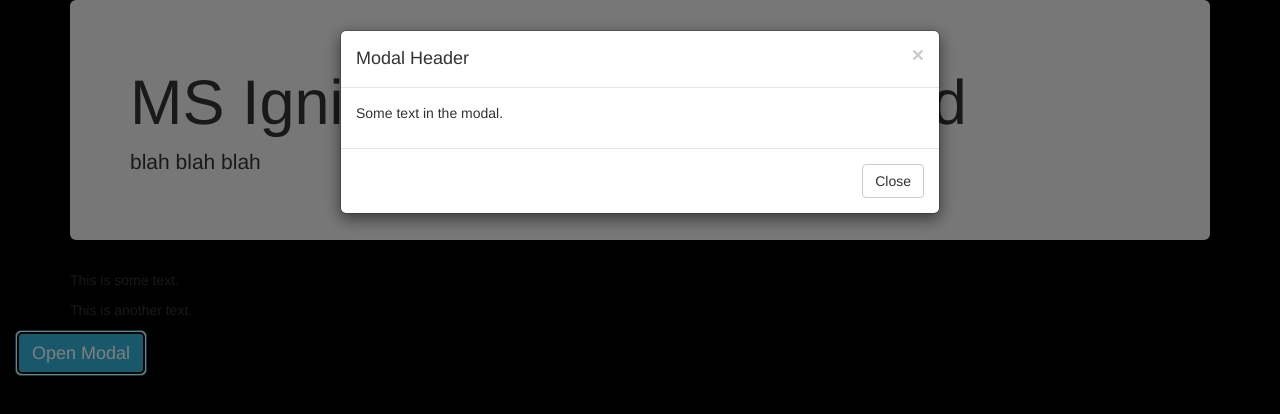
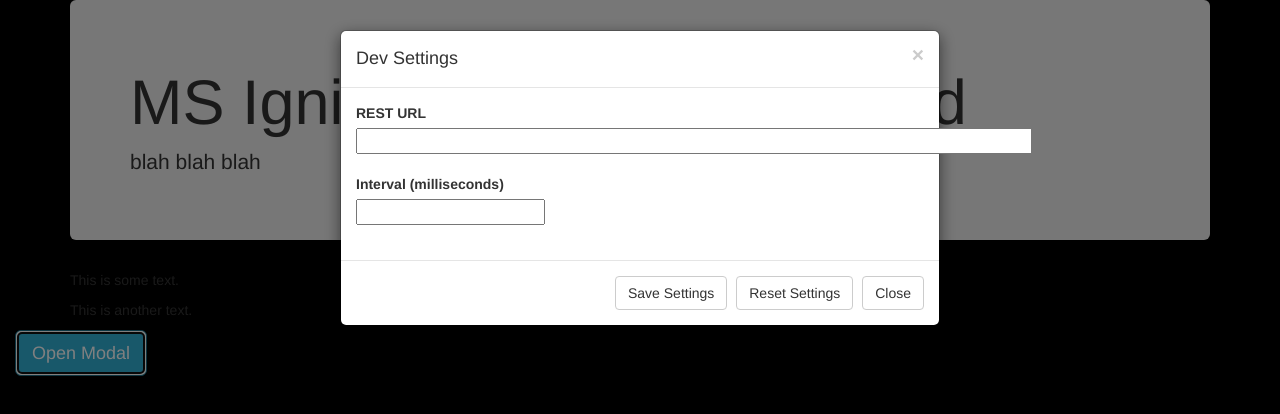
Before and after one commit to triyuga/ZombieScoreboard, a website: page src/index.html in a window 1280 px wide. Both pictures are taken after a click on the button "Open Modal". Drawn offline with nearby package versions, Linux system fonts and the light colour scheme; files that its build step writes are made by us from their sources.

Commit message:
Empty modal

```diff
--- a/src/index.html
+++ b/src/index.html
@@ -27,12 +27,20 @@
             <div class="modal-content">
               <div class="modal-header">
                 <button type="button" class="close" data-dismiss="modal">&times;</button>
-                <h4 class="modal-title">Modal Header</h4>
+				<h4 class="modal-title">Dev Settings</h4>
               </div>
               <div class="modal-body">
-                <p>Some text in the modal.</p>
+                   <fieldset>
+					<label for="restURL">REST URL</label><br>
+					<input type="text" id="restURL" size="80" /><br><br>
+
+					<label for="interval">Interval (milliseconds)</label><br>
+					<input type="text" id="interval" /><br><br>
+					</fieldset>
               </div>
               <div class="modal-footer">
+				<button type="button" class="btn btn-default" onclick="saveSettings();">Save Settings</button>
+				<button type="button" class="btn btn-default" onclick="resetSettings();">Reset Settings</button>
                 <button type="button" class="btn btn-default" data-dismiss="modal">Close</button>
               </div>
             </div>
```
